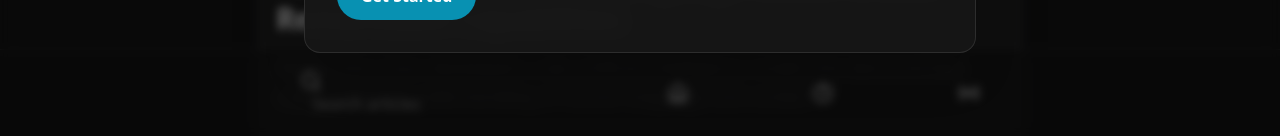
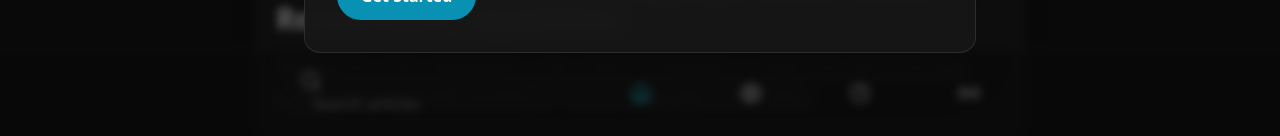
Before and after one commit to Saisharathchandranandnetha/V_mach, a React (Vite) app: page / in a window 1280 px wide. Shown: the part 664-800 px from the top of the page. Built offline with nearby package versions, Linux system fonts and the light colour scheme; no server answers; grey boxes are pictures that could not be loaded.

Commit message:
Add career navigation icon to bottom navigation bar
- Add Target icon for Career Guidance navigation
- Implement active state highlighting for navigation buttons
- Add navigation functionality between Home and Career pages

```diff
--- a/src/pages/App.jsx
+++ b/src/pages/App.jsx
@@ -314,7 +314,18 @@ export default function App() {
 							className="ml-3 hidden sm:inline bg-transparent outline-none placeholder:text-white/50"
 						/>
 					</button>
-					<button className="p-3 text-white/80 hover:text-white transition-colors"><Home size={22} /></button>
+					<button
+						className={`p-3 transition-colors ${location.pathname === '/' ? 'text-cyan-400' : 'text-white/80 hover:text-white'}`}
+						onClick={() => navigate('/')}
+					>
+						<Home size={22} />
+					</button>
+					<button
+						className={`p-3 transition-colors ${location.pathname === '/career' ? 'text-cyan-400' : 'text-white/80 hover:text-white'}`}
+						onClick={() => navigate('/career')}
+					>
+						<Target size={22} />
+					</button>
 					<button className="p-3 text-white/80 hover:text-white transition-colors"><BadgeHelp size={22} /></button>
 					<button className="p-3 text-white/80 hover:text-white transition-colors"><Radio size={22} /></button>
 				</div>
```
